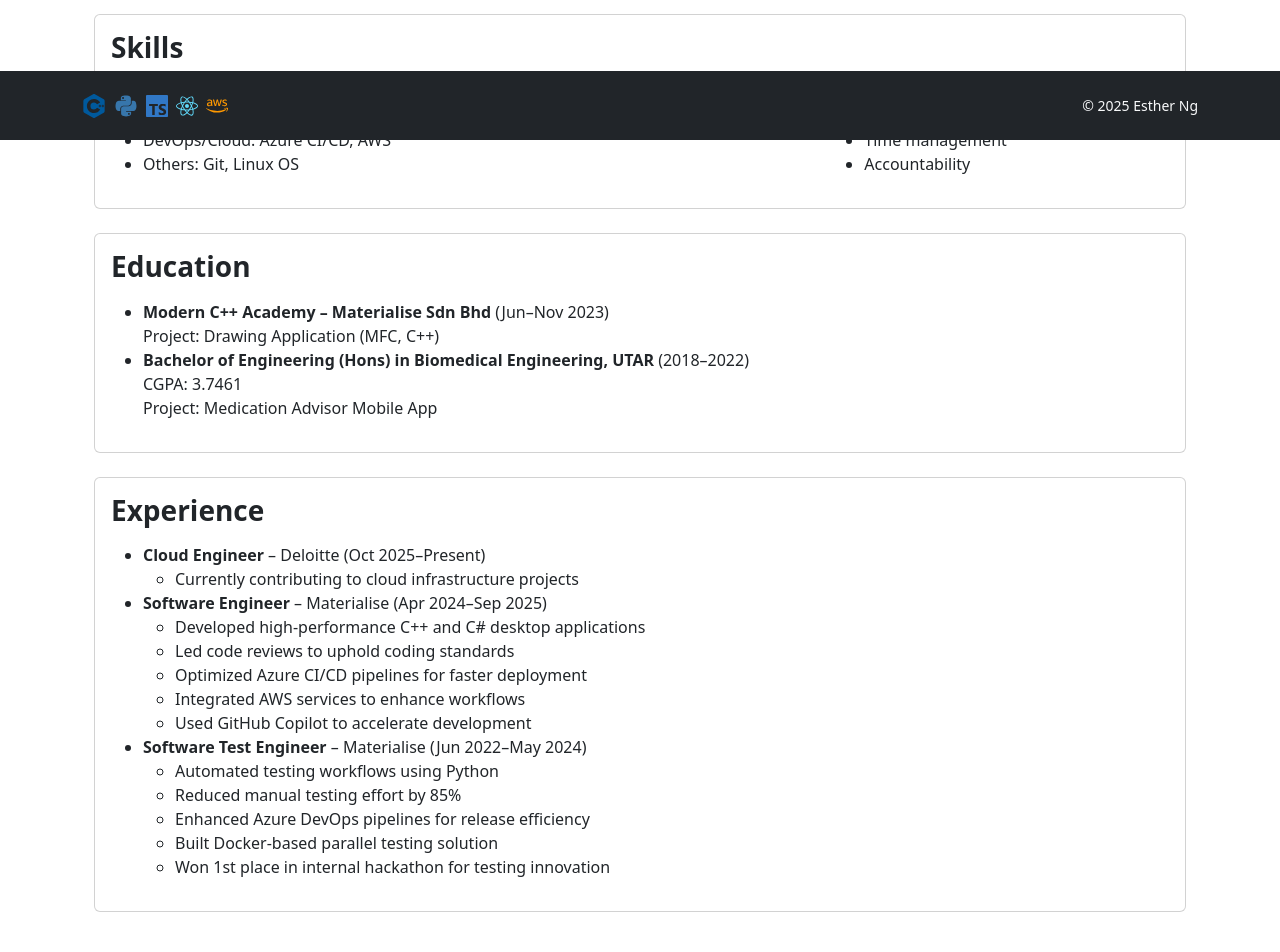
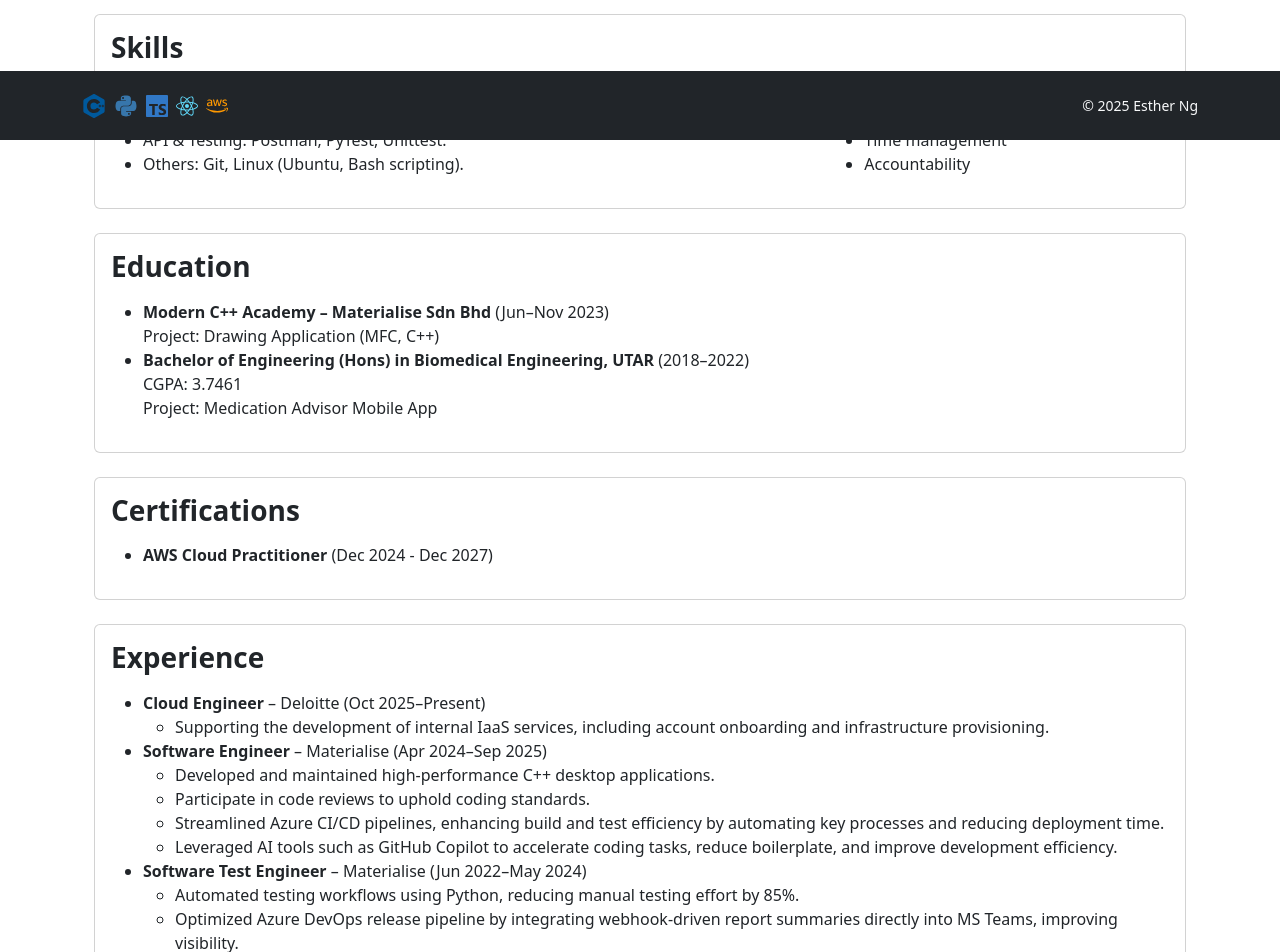
Before and after one commit to 3stherng/EstherWeb, a React (Create React App) app in the folder client/: page /cv in a window 1280 px wide. Shown: the part 660-1612 px from the top of the page. Built offline with nearby package versions, Linux system fonts and the light colour scheme.

Commit message:
updated About Me

```diff
--- a/client/src/components/about_me/AboutHeader.tsx
+++ b/client/src/components/about_me/AboutHeader.tsx
@@ -1,5 +1,6 @@
 import React from "react";
 import { Row, Col, Image, Button } from "react-bootstrap";
+import { downloadFromDrive } from "../../utils/driveApi";
 
 interface HeaderProps {
   name: string;
@@ -10,10 +11,34 @@
   cv: string;
 }
 
-const AboutHeader: React.FC<HeaderProps> = ({ name, title, location, linkedin, image, cv }) => (
+const AboutHeader: React.FC<HeaderProps> = ({ name, title, location, linkedin, image, cv }) => {
+  const handleDownloadCV = async () => {
+    try {
+      const apiKey = process.env.REACT_APP_GOOGLE_DRIVE_API_KEY;
+      if (!apiKey) {
+        alert('API key not configured. Please check your environment variables.');
+        return;
+      }
+
+      // cv should be in format: "folderId|fileName"
+      const [folderId, fileName] = cv.split('|');
+
+      if (!folderId || !fileName) {
+        alert('Invalid CV configuration. Expected format: "folderId|fileName"');
+        return;
+      }
+
+      await downloadFromDrive(fileName, folderId, apiKey, 'CV-Esther_Ng.pdf');
+    } catch (error: any) {
+      console.error('Failed to download CV:', error);
+      alert(`Failed to download CV: ${error?.message || 'Unknown error'}\n\nMake sure:\n1. Your CV folder is shared publicly\n2. The file exists in the folder\n3. Your API key is valid and unrestricted`);
+    }
+  };
+
+  return (
     <>
       <div className="text-end mb-3">
-      <Button variant="outline-primary" href={cv} target="_blank" rel="noopener noreferrer">
+        <Button variant="outline-primary" onClick={handleDownloadCV}>
           Download CV
         </Button>
       </div>
@@ -32,5 +57,6 @@
     </Row>
   </>
   );
+};
 
 export default AboutHeader;
--- /dev/null
+++ b/client/src/components/about_me/Certifications.tsx
@@ -0,0 +1,23 @@
+import React from "react";
+import { Card } from "react-bootstrap";
+
+interface EducationProps {
+  certification: { institution: string; period: string; }[];
+}
+
+const Certifications: React.FC<EducationProps> = ({ certification }) => (
+  <Card className="mb-4">
+    <Card.Body>
+      <h3 className="fw-bold mb-3">Certifications</h3>
+      <ul>
+        {certification.map((cert, idx) => (
+          <li key={idx}>
+            <strong>{cert.institution}</strong> ({cert.period})
+          </li>
+        ))}
+      </ul>
+    </Card.Body>
+  </Card>
+);
+
+export default Certifications;
--- a/client/src/data/about_me.json
+++ b/client/src/data/about_me.json
@@ -1,11 +1,11 @@
 {
   "header": {
     "name": "Esther Ng",
-    "title": "Cloud Engineer | Software Engineer | AWS, C++, Python",
+    "title": "Cloud Engineer • Software Engineer | AWS, C++, Python",
     "location": "Kuala Lumpur, MY",
     "linkedin": "https://www.linkedin.com/in/estherng",
     "image": "/Headshot.jpg",
-    "cv": "/CV_Esther-Ng.pdf"
+    "cv": "1UXJ1wiXNTr7DuySvTmFhIlfjr_x5hqJ2|CV-Esther_Ng.pdf"
   },
   "techStack": [
     { "label": "C++", "color": "#0d6efd" },
@@ -15,13 +15,13 @@
     { "label": "React", "color": "#ffc107", "textColor": "#000" },
     { "label": "Docker", "color": "#6c757d" }
   ],
-  "profile": "Passionate software engineer with a strong foundation in C++ and Python, experienced in developing high-performance desktop applications and automating testing workflows. Enthusiastic about cloud computing and DevOps, with hands-on experience in AWS and Azure CI/CD. Committed to continuous learning and delivering impactful software solutions.",
+  "profile": "Passionate Software Engineer eager to tackle complex challenges and grow through continuous learning. Skilled in C++ and Python, with proven success in automation, cloud engineering (AWS, Azure CI/CD), and DevOps practices. Dedicated to building solutions that accelerate delivery and empower teams.",
   "skills": {
     "technical": [
-      "Languages: C++, Python, TypeScript, C#, Bash, PowerShell",
-      "Frameworks/Tools: MFC, React, NodeJS, PyTest, Unittest, Docker",
-      "DevOps/Cloud: Azure CI/CD, AWS",
-      "Others: Git, Linux OS"
+      "Language: C++, Python, Typescript, C#, Bash, Powershell.",
+      "Frameworks & Tools: MFC, React, NodeJS, Docker.",
+      "API & Testing: Postman, PyTest, Unittest.",
+      "Others: Git, Linux (Ubuntu, Bash scripting)."
     ],
     "soft": [
       "Attention to detail",
@@ -43,23 +43,28 @@
       "project": "Medication Advisor Mobile App"
     }
   ],
+  "certification": [
+    {
+      "institution": "AWS Cloud Practitioner",
+      "period": "Dec 2024 - Dec 2027"
+    }
+  ],
   "experience": [
     {
       "role": "Cloud Engineer",
       "company": "Deloitte",
       "period": "Oct 2025–Present",
-      "details": ["Currently contributing to cloud infrastructure projects"]
+      "details": ["Supporting the development of internal IaaS services, including account onboarding and infrastructure provisioning."]
     },
     {
       "role": "Software Engineer",
       "company": "Materialise",
       "period": "Apr 2024–Sep 2025",
       "details": [
-        "Developed high-performance C++ and C# desktop applications",
-        "Led code reviews to uphold coding standards",
-        "Optimized Azure CI/CD pipelines for faster deployment",
-        "Integrated AWS services to enhance workflows",
-        "Used GitHub Copilot to accelerate development"
+        "Developed and maintained high-performance C++ desktop applications.",
+        "Participate in code reviews to uphold coding standards.",
+        "Streamlined Azure CI/CD pipelines, enhancing build and test efficiency by automating key processes and reducing deployment time.",
+        "Leveraged AI tools such as GitHub Copilot to accelerate coding tasks, reduce boilerplate, and improve development efficiency."
       ]
     },
     {
@@ -67,11 +72,9 @@
       "company": "Materialise",
       "period": "Jun 2022–May 2024",
       "details": [
-        "Automated testing workflows using Python",
-        "Reduced manual testing effort by 85%",
-        "Enhanced Azure DevOps pipelines for release efficiency",
-        "Built Docker-based parallel testing solution",
-        "Won 1st place in internal hackathon for testing innovation"
+        "Automated testing workflows using Python, reducing manual testing effort by 85%.",
+        "Optimized Azure DevOps release pipeline by integrating webhook‐driven report summaries directly into MS Teams, improving visibility.",
+        "Engineered a Docker‐based parallel testing solution that cut test execution time significantly."
       ]
     }
   ]
--- a/client/src/pages/AboutMe.tsx
+++ b/client/src/pages/AboutMe.tsx
@@ -7,6 +7,7 @@
 import ProfileSummary from "../components/about_me/ProfileSummary";
 import Skills from "../components/about_me/Skills";
 import Education from "../components/about_me/Education";
+import Certification from "../components/about_me/Certifications";
 import Experience from "../components/about_me/Experience";
 
 const AboutMe: React.FC = () => {
@@ -29,6 +30,8 @@
 
       <Education education={aboutData.education} />
 
+      <Certification certification={aboutData.certification} />
+
       <Experience experience={aboutData.experience} />
     </Container>
   );
--- /dev/null
+++ b/client/src/utils/driveApi.ts
@@ -0,0 +1,126 @@
+/**
+ * Searches for a file by name in a specific folder in Google Drive
+ * @param fileName - The name of the file to search for
+ * @param folderId - The Google Drive folder ID to search in
+ * @param apiKey - Your Google Drive API key
+ * @returns The file ID if found, null otherwise
+ */
+export const findFileInFolder = async (
+    fileName: string,
+    folderId: string,
+    apiKey: string
+): Promise<string | null> => {
+    try {
+        // Search for the file within the specified folder
+        const query = encodeURIComponent(`name='${fileName}' and '${folderId}' in parents and trashed=false`);
+        const url = `https://www.googleapis.com/drive/v3/files?q=${query}&key=${apiKey}&fields=files(id,name)`;
+
+        const response = await fetch(url);
+
+        if (!response.ok) {
+            const errorText = await response.text();
+            console.error('API Error Response:', errorText);
+            throw new Error(`Failed to search for file: ${response.status} ${response.statusText}`);
+        }
+
+        const data = await response.json();
+
+        if (data.files && data.files.length > 0) {
+            return data.files[0].id;
+        }
+
+        return null;
+    } catch (error) {
+        console.error('Error searching for file in folder:', error);
+        throw error;
+    }
+};
+
+/**
+ * Downloads a file from Google Drive by ID
+ * @param fileId - The Google Drive file ID
+ * @param apiKey - Your Google Drive API key
+ * @param fileName - The filename for download
+ */
+export const downloadFileById = async (
+    fileId: string,
+    apiKey: string,
+    fileName: string
+): Promise<void> => {
+    try {
+        const url = `https://www.googleapis.com/drive/v3/files/${fileId}?alt=media&key=${apiKey}`;
+
+        const response = await fetch(url);
+
+        if (!response.ok) {
+            throw new Error(`Failed to download file: ${response.status} ${response.statusText}`);
+        }
+
+        const blob = await response.blob();
+
+        const downloadUrl = window.URL.createObjectURL(blob);
+        const link = document.createElement('a');
+        link.href = downloadUrl;
+        link.download = fileName;
+
+        document.body.appendChild(link);
+        link.click();
+
+        document.body.removeChild(link);
+        window.URL.revokeObjectURL(downloadUrl);
+    } catch (error) {
+        console.error('Error downloading file:', error);
+        throw error;
+    }
+};
+
+/**
+ * Downloads a file from Google Drive by searching for it by name in a specific folder
+ * @param fileName - The name of the file on Google Drive
+ * @param folderId - The folder ID to search in
+ * @param apiKey - Your Google Drive API key
+ * @param downloadAs - Optional custom filename for download
+ */
+export const downloadFromDrive = async (
+    fileName: string,
+    folderId: string,
+    apiKey: string,
+    downloadAs?: string
+): Promise<void> => {
+    try {
+        console.log('Searching for file:', fileName, 'in folder:', folderId);
+
+        // Search for the file in the specified folder
+        const fileId = await findFileInFolder(fileName, folderId, apiKey);
+
+        if (!fileId) {
+            throw new Error(`File "${fileName}" not found in the specified folder`);
+        }
+
+        console.log('Found file ID:', fileId);
+
+        // Download the file
+        await downloadFileById(fileId, apiKey, downloadAs || fileName);
+    } catch (error) {
+        console.error('Error downloading from Google Drive:', error);
+        throw error;
+    }
+};
+
+/**
+ * Gets the direct download URL for a Google Drive file
+ * @param fileId - The Google Drive file ID
+ * @returns Download URL
+ */
+export const getDriveDownloadUrl = (fileId: string): string => {
+    return `https://drive.google.com/uc?export=download&id=${fileId}`;
+};
+
+/**
+ * Gets the direct view URL for a Google Drive file
+ * @param fileId - The Google Drive file ID
+ * @returns View URL
+ */
+export const getDriveViewUrl = (fileId: string): string => {
+    return `https://drive.google.com/file/d/${fileId}/view`;
+};
```
Lines whose indentation alone changed are shown as unchanged.
